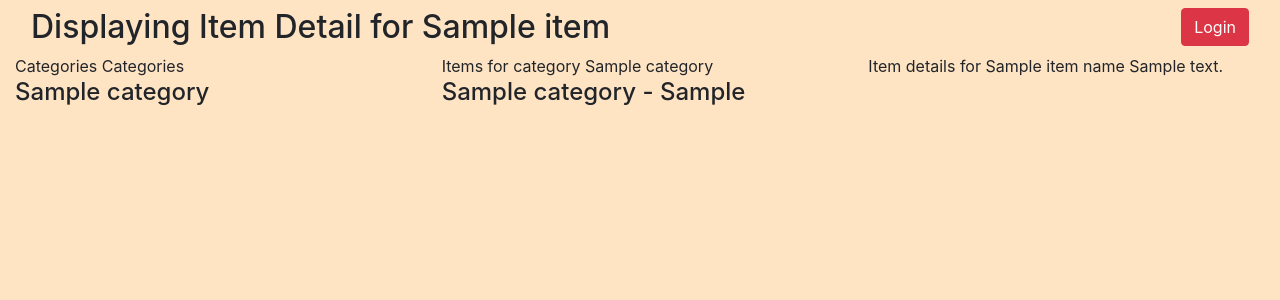
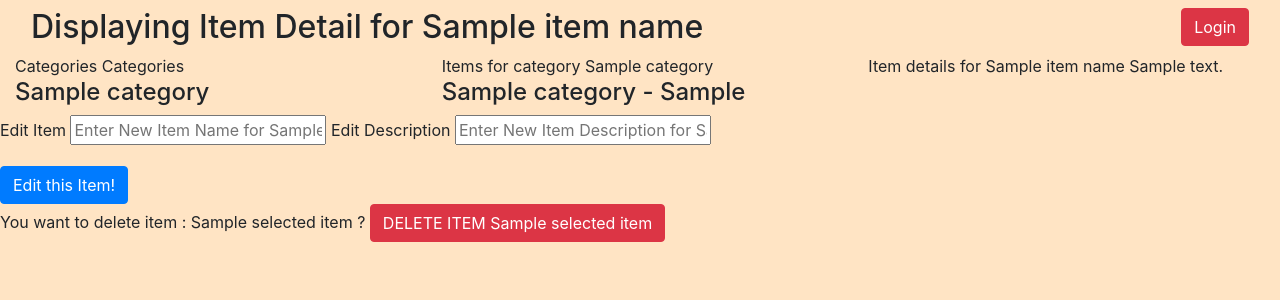
Before and after one commit to rehas/item-catalog, a Flask app: template templates/item-detail.html in a window 1280 px wide. Shown: the top 300 px of the page. Run offline with Flask 2, Linux system fonts and the light colour scheme; the template is opened without the code that fills it: most values are stand-ins (such as "Sample title", 1, 10 or a date in 2020); some libraries are stand-ins or nearby versions.

Commit message:
CRUD ops for Category, Item

```diff
--- a/server.py
+++ b/server.py
@@ -22,7 +22,11 @@ def catalog():
         latest_items = session.query(Item).order_by(Item.id.desc()).limit(2)
         return render_template('index.html', categories = categories, latest_items = latest_items)
     if request.method == 'POST':
-        return
+        newCategory = Category(name = request.form['newCategoryName'])
+        session.add(newCategory)
+        session.commit()
+        return redirect(url_for('catalog'))
+
 
 
 @app.route('/catalog/<string:category_name>/items', methods = ['GET', 'POST'])
@@ -33,10 +37,19 @@ def categoryItems(category_name):
         category_items = session.query(Item).filter_by(category_id = selected_category_id).order_by(Item.name).all()
         return render_template('category-items.html', categories = categories, category_name = category_name, category_items = category_items)
     if request.method == 'POST':
-        return "You're now adding items for category named: %s" % category_name
+        category_id_for_item = session.query(Category).filter_by(name = category_name).first().id
+        newItem = Item(name = request.form['newItemName'],
+        description = request.form['newItemDescription'])
+        newItem.category_id = category_id_for_item
+        newItem.created_by = 1 # TODO : make it the actual signed in user
+        newItem.last_edit = datetime.now()
+        session.add(newItem)
+        session.commit()
+
+        return redirect(url_for('categoryItems', category_name = category_name))
 
 
-@app.route('/catalog/<string:category_name>/<string:item_name>', methods = ['GET', 'PUT', 'DELETE'])
+@app.route('/catalog/<string:category_name>/<string:item_name>', methods = ['GET', 'POST'])
 def singleItem(category_name, item_name):
     if request.method == 'GET':
         categories = session.query(Category).all()
@@ -44,10 +57,24 @@ def singleItem(category_name, item_name):
         category_items = session.query(Item).filter_by(category_id = selected_category_id).order_by(Item.name).all()
         selected_item = session.query(Item).filter_by(name = item_name).first()
         return render_template('item-detail.html', categories = categories, category_name = category_name, category_items = category_items, item_name = item_name, selected_item = selected_item)
-    if request.method == 'PUT':
-        return "You want to edit information of item : %s of category %s" % (item_name, category_name)
-    if request.method == 'DELETE':
-        return "You want to delete information of item : %s of category %s" % (item_name, category_name)
+    if request.method == 'POST':
+        selected_category_id = session.query(Category).filter_by(name = category_name).first().id
+        editItem = session.query(Item).filter_by(category_id = selected_category_id).filter_by(name = item_name).first()
+        editItem.name = request.form['editItemName']
+        editItem.description = request.form['editItemDescription']
+        session.add(editItem)
+        session.commit()
+        return redirect(url_for('categoryItems', category_name = category_name))
+
+@app.route('/catalog/<string:category_name>/<string:item_name>/delete', methods = ['POST'])
+def deleteSingleItem(category_name, item_name):
+    if request.method == 'GET':
+        return # Todo => redirect to somehwere logical
+    if request.method == 'POST':
+        deleteItem = session.query(Item).filter_by(name = item_name).first()
+        session.delete(deleteItem)
+        session.commit()
+        return redirect(url_for('categoryItems', category_name = category_name))
 
 
 @app.route('/login/<string:provider>', methods = ['GET', 'POST'])
--- a/templates/item-detail.html
+++ b/templates/item-detail.html
@@ -12,7 +12,7 @@
 
 <body class="container-fluid">
         <header class="navbar d-flex flex-row">
-            <h2 class="nav nav-justified"> Displaying Item Detail for {{item}} </h2>
+            <h2 class="nav nav-justified"> Displaying Item Detail for {{item_name}} </h2>
             <button class="btn btn-danger float-right">Login</button>
         </header>
         <div class="row">
@@ -42,4 +42,21 @@
                 {{selected_item.description}}
             </div>
         </div>
+        <div class = "row">
+                <form class="form" action='{{url_for('singleItem', category_name = category_name, item_name = selected_item.name)}}' method="POST" enctype="multipart/form-data">
+                    <div class="form-group">
+                        <label for="itemName">Edit Item</label>
+                        <input type="text" id="itemName" placeholder="Enter New Item Name for {{selected_item.name}}" name="editItemName">
+                        <label for="itemDescription">Edit Description</label>
+                        <input type="text" id="itemDescription" placeholder="Enter New Item Description for {{selected_item.description}}" name="editItemDescription">
+                    </div>
+                    <button type="submit" class="btn btn-primary">Edit this Item!</button>
+                </form>
+            </div>
+        <div class="row">
+            <form action='{{url_for('deleteSingleItem', category_name = category_name,  item_name = selected_item.name )}}' method="POST">
+                <label for="deleteItem">You want to delete item : {{selected_item.name}} ?</label>
+                <button type="submit" class="btn btn-danger"> DELETE ITEM {{selected_item.name}}</button>
+            </form>
+        </div>
 </body>
```
Also changed, not shown: templates/category-items.html (+12 -1 lines), templates/index.html (+9 -0 lines).
